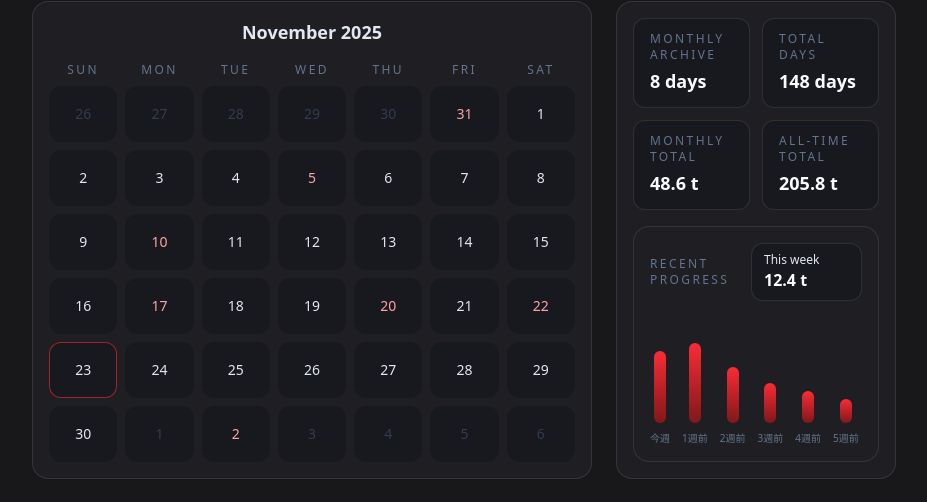
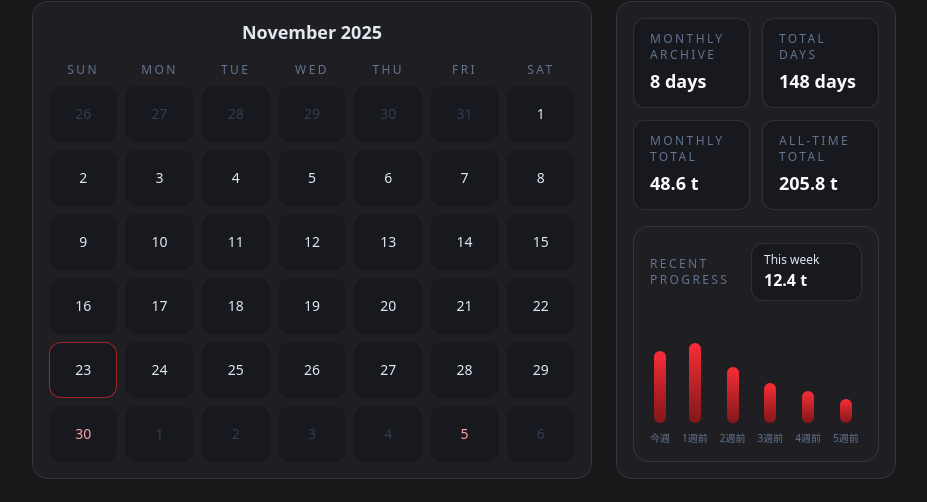
Before and after one commit to j911012/MuscleAgent, a Next.js app: page /dashboard in a window 1280 px wide. Shown: the part 260-762 px from the top of the page, without its empty margins (176-1103 px from the left). Built offline with nearby package versions, Linux system fonts and the light colour scheme.

Commit message:
モックデータ修正

```diff
--- a/src/app/dashboard/page.tsx
+++ b/src/app/dashboard/page.tsx
@@ -69,13 +69,13 @@ const WeeklyTrendCard = () => {
 
 // カレンダーに表示させる用のトレーニング日付（モックデータ）
 const mockTrainingDays = [
-  "2025-10-31",
-  "2025-11-05",
-  "2025-11-10",
-  "2025-11-17",
-  "2025-11-20",
-  "2025-11-22",
-  "2025-12-02",
+  "2025-11-30",
+  "2025-12-05",
+  "2025-12-10",
+  "2025-12-17",
+  "2025-12-20",
+  "2025-12-22",
+  "2025-12-30",
 ];
 
 export default function DashboardPage() {
```
